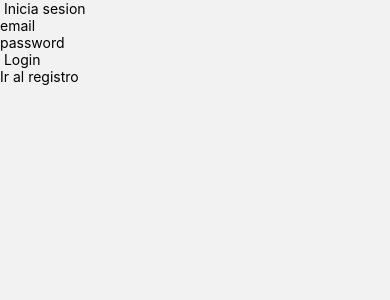
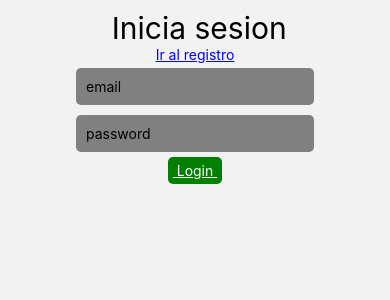
Before and after one commit to SalvadorTomaghelli/integradorNative, a React Native app: screen /Login in a window 390 px wide. Shown: the top 300 px of the page. Built offline with nearby package versions, Linux system fonts and the light colour scheme; no server answers.

Commit message:
css login y register

```diff
--- a/src/screens/Login.js
+++ b/src/screens/Login.js
@@ -72,32 +72,70 @@ handleSubmit() {
 
     render() {
       return (
-        <View>
-            <Text> Inicia sesion</Text>
-          <TextInput
+        <View style = {styles.container}>
+            <Text style ={styles.titulo}> Inicia sesion</Text>
+            <TouchableOpacity
+            onPress={() => this.props.navigation.navigate("Register")}
+          >
+            <Text style ={styles.logueo}>Ir al registro</Text>
+          </TouchableOpacity>
+          <TextInput style ={styles.field}
             keyboardType="email-address"
             placeholder="email"
             onChangeText={(text) => this.setState({ email: text })}
             value={this.state.email}
           />
-          <TextInput
+          <TextInput style ={styles.field}
             placeholder="password"
             secureTextEntry={true}
             onChangeText={(text) => this.setState({ password: text })}
             value={this.state.password}
           />
+
+
+          <TouchableOpacity onPress={() => this.handleSubmit()}>
+            <Text style ={styles.register}> Login </Text>
+          </TouchableOpacity>
+
           {this.state.error ? (
-            <Text>{this.state.error}</Text>):
+            <Text style ={styles.error}>{this.state.error}</Text>):
             null}
 
-          <TouchableOpacity onPress={() => this.handleSubmit()}>
-            <Text > Login </Text>
-          </TouchableOpacity>
-          <TouchableOpacity
-            onPress={() => this.props.navigation.navigate("Register")}
-          >
-            <Text>Ir al registro</Text>
-          </TouchableOpacity>
         </View>
       );
     }}
+
+    const styles = StyleSheet.create({
+      container:{
+          alignItems: 'center',
+          width: '100%',
+          padding: 10
+      },
+      field: {
+          backgroundColor: 'gray',
+          borderRadius: 5,
+          padding: 10,
+          margin: 5
+      },
+      error: {
+          color: 'white',
+          backgroundColor: '#e77575',
+          borderRadius: 5,
+          padding: 10,
+          marginTop: 5
+      },
+      register: {
+          textDecorationLine: 'underline',
+          backgroundColor: 'green',
+          color: 'white',
+          borderRadius: 5,
+          padding: 5
+      },
+      titulo:{
+          fontSize: 30
+      },
+      logueo:{
+          color: 'blue',
+          textDecorationLine: 'underline'
+      }
+  })
--- a/src/screens/Register.js
+++ b/src/screens/Register.js
@@ -91,10 +91,10 @@ export default class Register extends Component{
 
         return(
         <View style={styles.container}>
-            <Text>Registrate</Text>
+            <Text style = {styles.titulo}>Registrate</Text>
 
             <TouchableOpacity onPress={() => this.props.navigation.navigate("Login")}>
-                <Text>Ya tengo cuenta</Text>
+                <Text style = {styles.logueo}>Ya tengo cuenta</Text>
             </TouchableOpacity>
 
             <TextInput style = {styles.field}
@@ -116,18 +116,16 @@ export default class Register extends Component{
             value = {this.state.password}
             />
             <TouchableOpacity  onPress ={() => this.handleSubmit()}>
-                <Text>Register</Text>
+                <Text style = {styles.register}>Register</Text>
             </TouchableOpacity>
 
             {this.state.error ? (
-            <Text>{this.state.error}</Text>):
+            <Text style = {styles.error}>{this.state.error}</Text>):
             null}
 
         </View>
-    )
-    }
-
-}
+    );
+    }}
 
 const styles = StyleSheet.create({
     container:{
@@ -135,4 +133,31 @@ const styles = StyleSheet.create({
         width: '100%',
         padding: 10
     },
+    field: {
+        backgroundColor: 'gray',
+        borderRadius: 5,
+        padding: 10,
+        margin: 5
+    },
+    error: {
+        color: 'white',
+        backgroundColor: '#e77575',
+        borderRadius: 5,
+        padding: 10,
+        marginTop: 5
+    },
+    register: {
+        textDecorationLine: 'underline',
+        backgroundColor: 'green',
+        color: 'white',
+        borderRadius: 5,
+        padding: 5
+    },
+    titulo:{
+        fontSize: 30
+    },
+    logueo:{
+        color: 'blue',
+        textDecorationLine: 'underline'
+    }
 })
```
